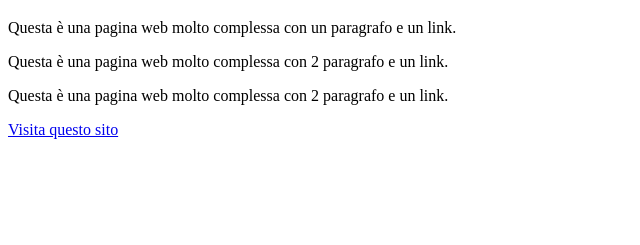
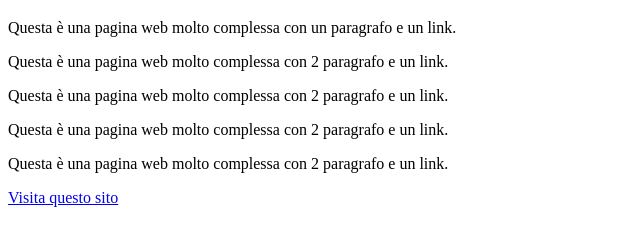
Before and after one commit to Abraxas-7/prova-git, a plain HTML site: page index.html in a window 1280 px wide. Shown: the part 61-306 px from the top of the page, without its empty margins (0-640 px from the left). Drawn offline with Linux system fonts and the light colour scheme.

Commit message:
Add additional paragraphs to index.html

```diff
--- a/index.html
+++ b/index.html
@@ -11,6 +11,8 @@
     <p>Questa è una pagina web molto complessa con un paragrafo e un link.</p>
     <p>Questa è una pagina web molto complessa con 2 paragrafo e un link.</p>
     <p>Questa è una pagina web molto complessa con 2 paragrafo e un link.</p>
+    <p>Questa è una pagina web molto complessa con 2 paragrafo e un link.</p>
+    <p>Questa è una pagina web molto complessa con 2 paragrafo e un link.</p>
     <a href="https://www.example.com">Visita questo sito</a>
   </body>
 </html>
```
